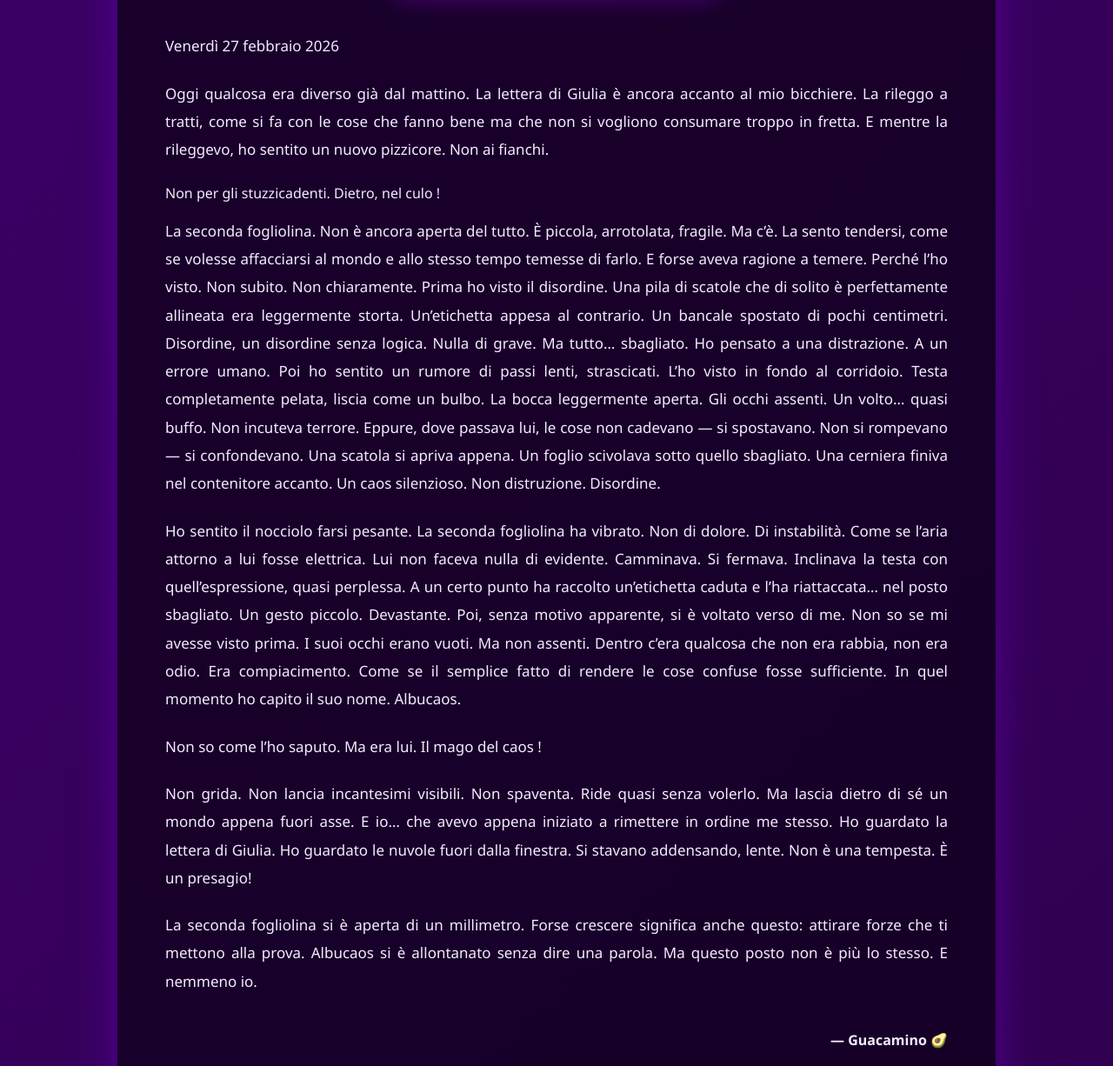
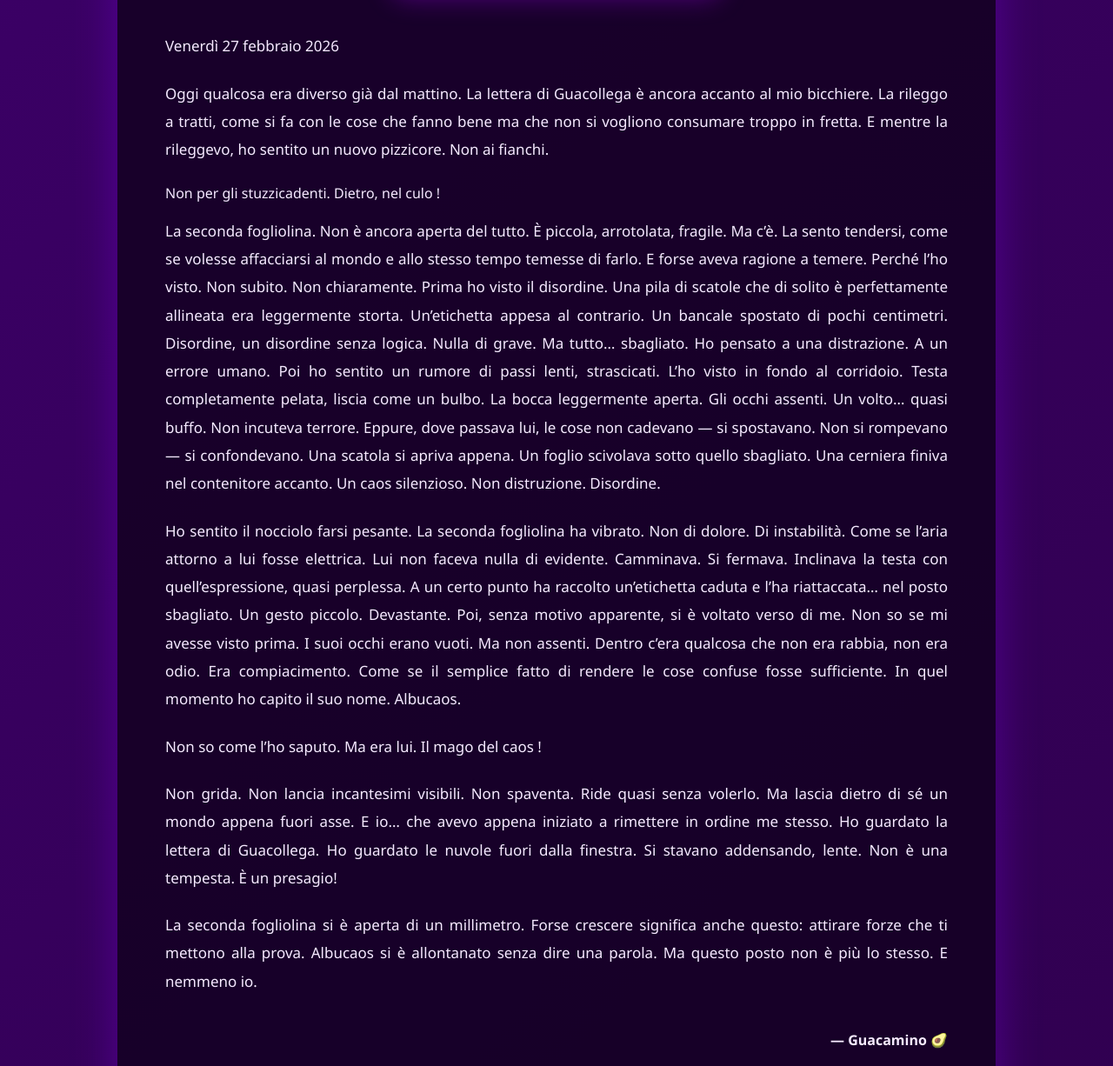
Before and after one commit to danesimone/Guacamino, a plain HTML site: page giorno17.html in a window 1280 px wide. Shown: the part 497-1723 px from the top of the page at 87% size. Drawn offline with Linux system fonts and the light colour scheme.

Commit message:
Add files via upload

```diff
--- a/giorno17.html
+++ b/giorno17.html
@@ -117,7 +117,7 @@ a:hover {
 Venerdì 27 febbraio 2026
 </p>
 <p>
-Oggi qualcosa era diverso già dal mattino. La lettera di Giulia è ancora accanto al mio bicchiere. La rileggo a tratti, come si fa con le cose che fanno bene ma che non si vogliono consumare troppo in fretta.
+Oggi qualcosa era diverso già dal mattino. La lettera di Guacollega è ancora accanto al mio bicchiere. La rileggo a tratti, come si fa con le cose che fanno bene ma che non si vogliono consumare troppo in fretta.
 E mentre la rileggevo, ho sentito un nuovo pizzicore.
 Non ai fianchi.
 </p>
@@ -154,7 +154,7 @@ Non so come l’ho saputo. Ma era lui. Il mago del caos !
 Non grida. Non lancia incantesimi visibili. Non spaventa. Ride quasi senza volerlo.
 Ma lascia dietro di sé un mondo appena fuori asse.
 E io… che avevo appena iniziato a rimettere in ordine me stesso.
-Ho guardato la lettera di Giulia. Ho guardato le nuvole fuori dalla finestra. Si stavano addensando, lente. Non è una tempesta. È un presagio!
+Ho guardato la lettera di Guacollega. Ho guardato le nuvole fuori dalla finestra. Si stavano addensando, lente. Non è una tempesta. È un presagio!
 </p>
 <p>
 La seconda fogliolina si è aperta di un millimetro.
```
Also changed, not shown: giorno16.html (+1 -1 lines).
